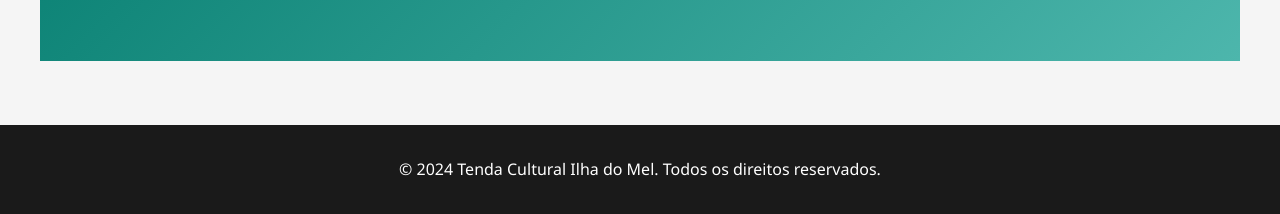
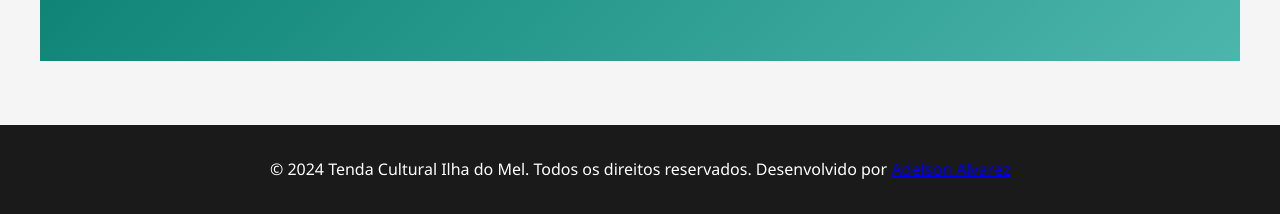
Before and after one commit to adelsonalvarez/tenda-cultural, a plain HTML site: page index.html in a window 1280 px wide. Shown: the part 3530-3744 px from the top of the page. Drawn offline with Linux system fonts and the light colour scheme.

Commit message:
Update index.html

```diff
--- a/index.html
+++ b/index.html
@@ -198,7 +198,7 @@
 
     <!-- Footer -->
     <footer>
-        <p>&copy; 2024 Tenda Cultural Ilha do Mel. Todos os direitos reservados.</p>
+        <p>&copy; 2024 Tenda Cultural Ilha do Mel. Todos os direitos reservados. Desenvolvido por <a href="https://github.com/adelsonalvarez" target="_blank">Adelson Alvarez</a></p>
     </footer>
 
     <!-- Scripts -->
```
